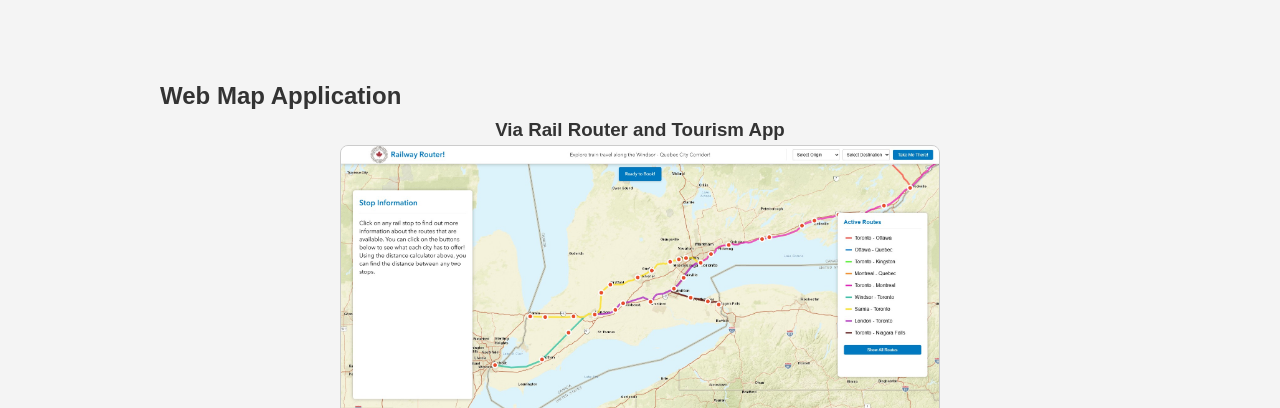
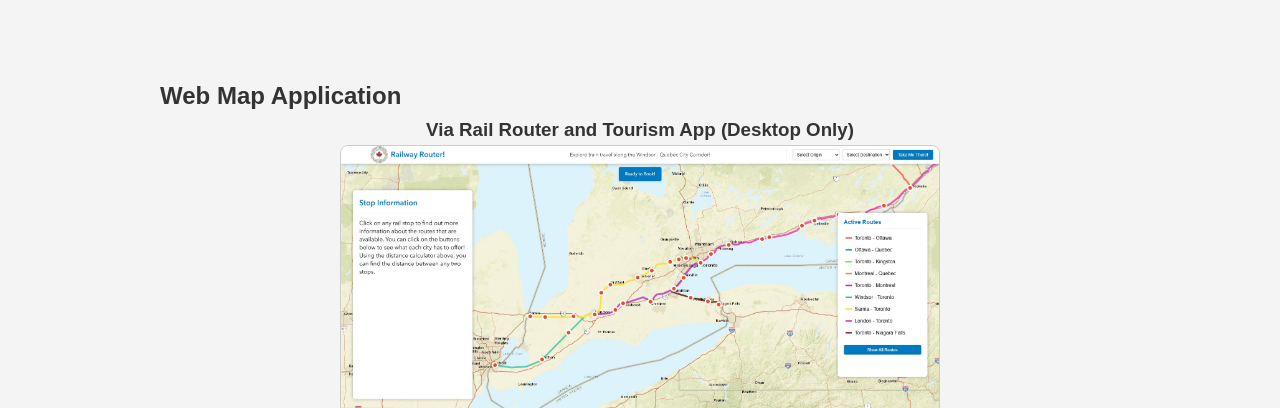
Before and after one commit to davidlegris/davidlegris.github.io, a plain HTML site: page index.html in a window 1280 px wide. Shown: the part 1223-1631 px from the top of the page. Drawn offline with Linux system fonts and the light colour scheme.

Commit message:
Fix CV and Desktop Only

```diff
--- a/index.html
+++ b/index.html
@@ -64,7 +64,7 @@
   <section id="web-map" class="section">
     <h2>Web Map Application</h2>
     <div class="web-map-container">
-      <h3>Via Rail Router and Tourism App</h2>
+      <h3>Via Rail Router and Tourism App (Desktop Only)</h2>
       <a href="https://davidlegris.github.io/via-rail-app/" target="_blank">
         <img src="photos/webmap-preview.jpg" alt="Web Map Preview" />
         <p>Click to open the Web Map Application</p>
```
Also changed, not shown: 1 other file.
